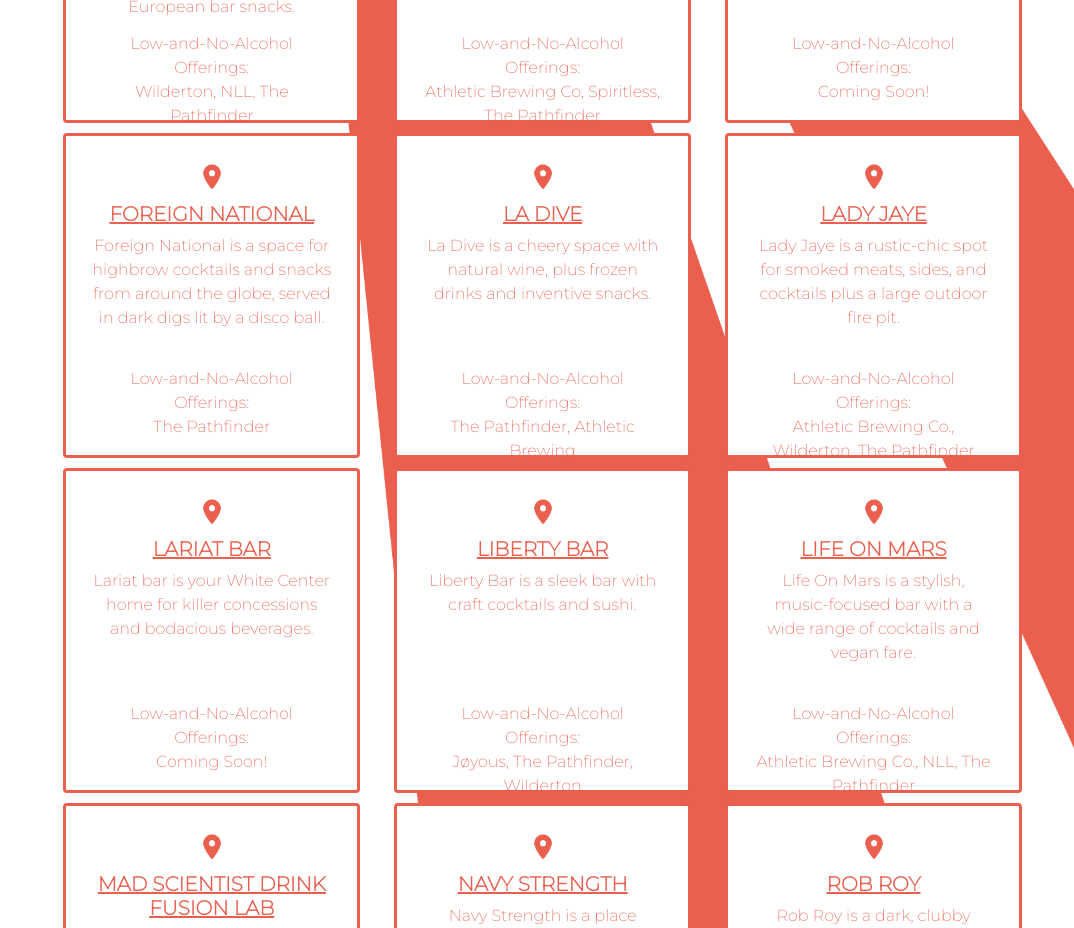
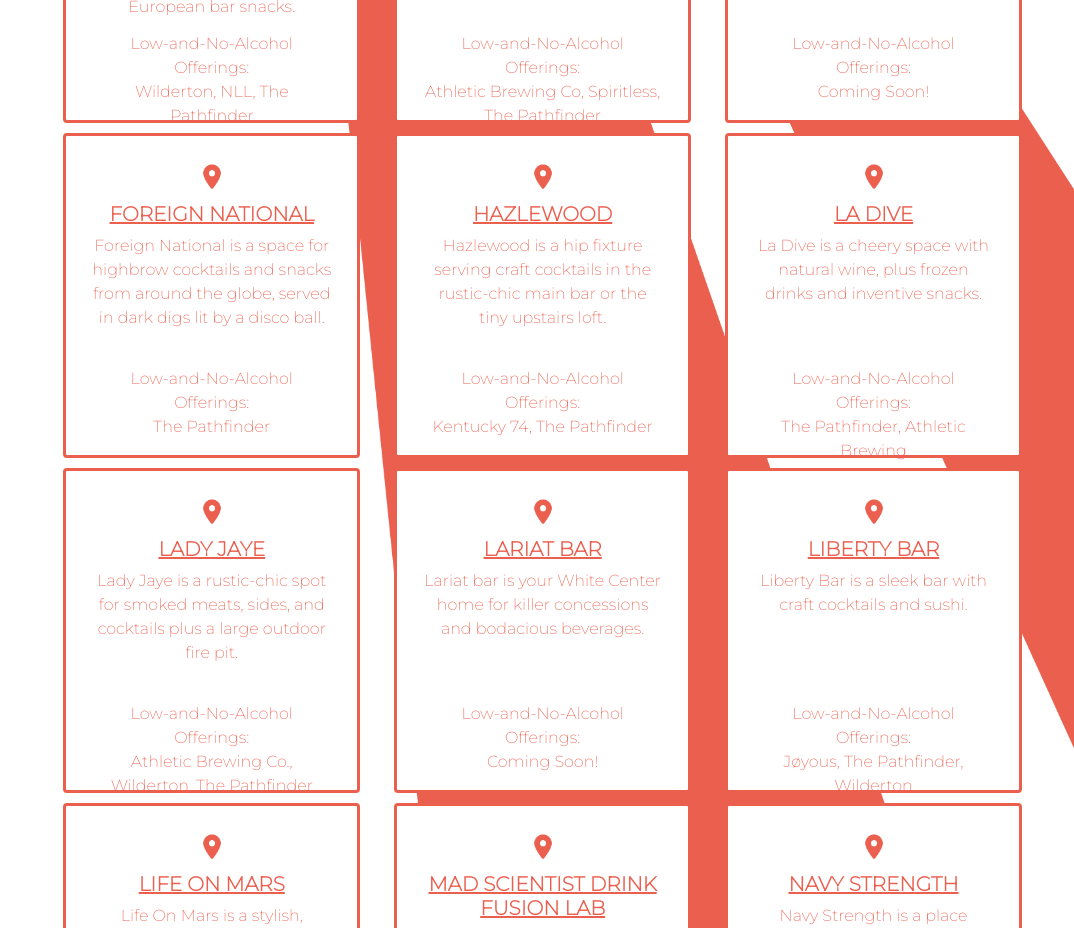
Before and after one commit to mfflynnnn/damp-and-dry, a React (Create React App) app: page /participants in a window 1280 px wide. Shown: the part 1460-2388 px from the top of the page, without its empty margins (206-1280 px from the left). Built offline with nearby package versions, Linux system fonts and the light colour scheme.

Commit message:
Updated Participants data with Hazlewood

```diff
--- a/src/Participants.js
+++ b/src/Participants.js
@@ -92,6 +92,15 @@ const arrayOfObjects = [
     brandsOffered: "The Pathfinder",
     mapLink:
       "https://www.google.com/maps/place/Foreign+National/@47.6142326,-122.3296399,17z/data=!3m1!4b1!4m5!3m4!1s0x54906acade27de6d:0x315374a72140050!8m2!3d47.6141927!4d-122.3274519",
+  },
+  {
+    participant: "Hazlewood",
+    description:
+      "a hip fixture serving craft cocktails in the rustic-chic main bar or the tiny upstairs loft.",
+    website: "https://www.facebook.com/hazlewoodbar",
+    brandsOffered: "Kentucky 74, The Pathfinder",
+    mapLink:
+      "https://www.google.com/maps/place/Hazlewood/@47.6684875,-122.3888928,17z/data=!4m13!1m7!3m6!1s0x0:0x93a0c24168b711e7!2sHazlewood!8m2!3d47.668537!4d-122.3867365!10e1!3m4!1s0x0:0x93a0c24168b711e7!8m2!3d47.668537!4d-122.3867365",
   },
   /*
   {
```
